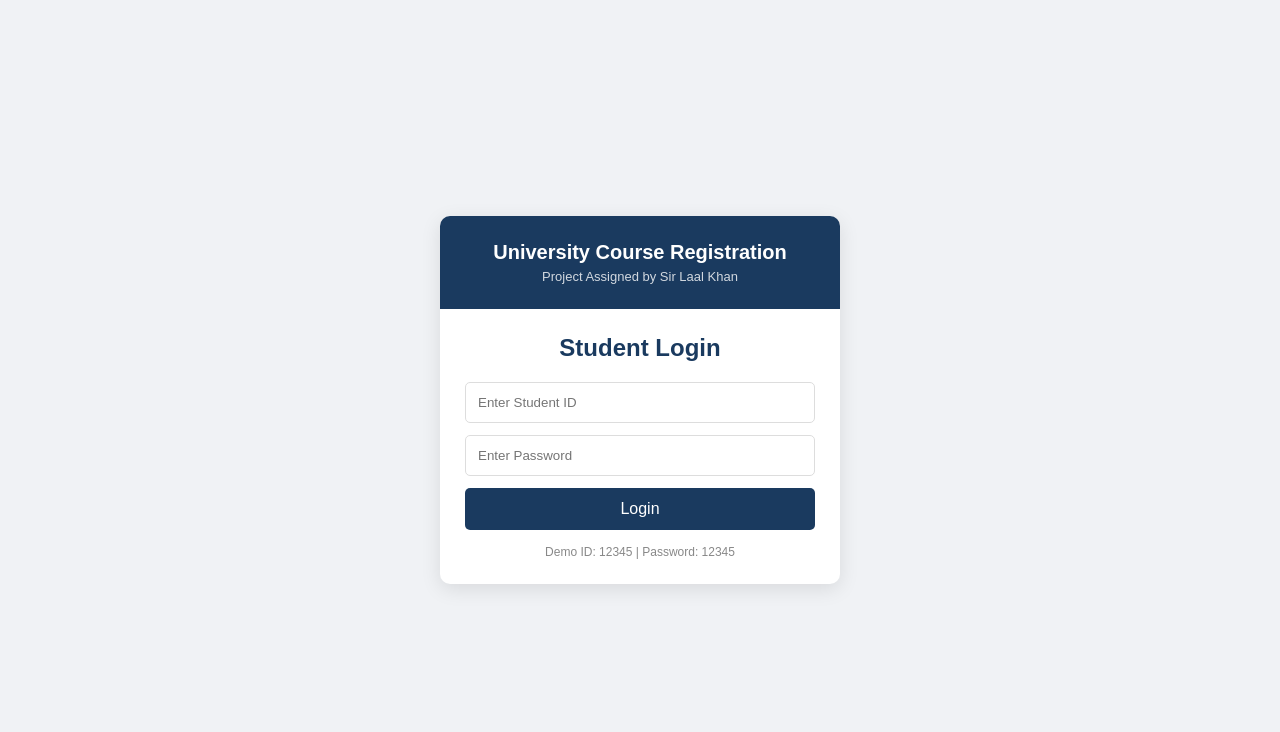
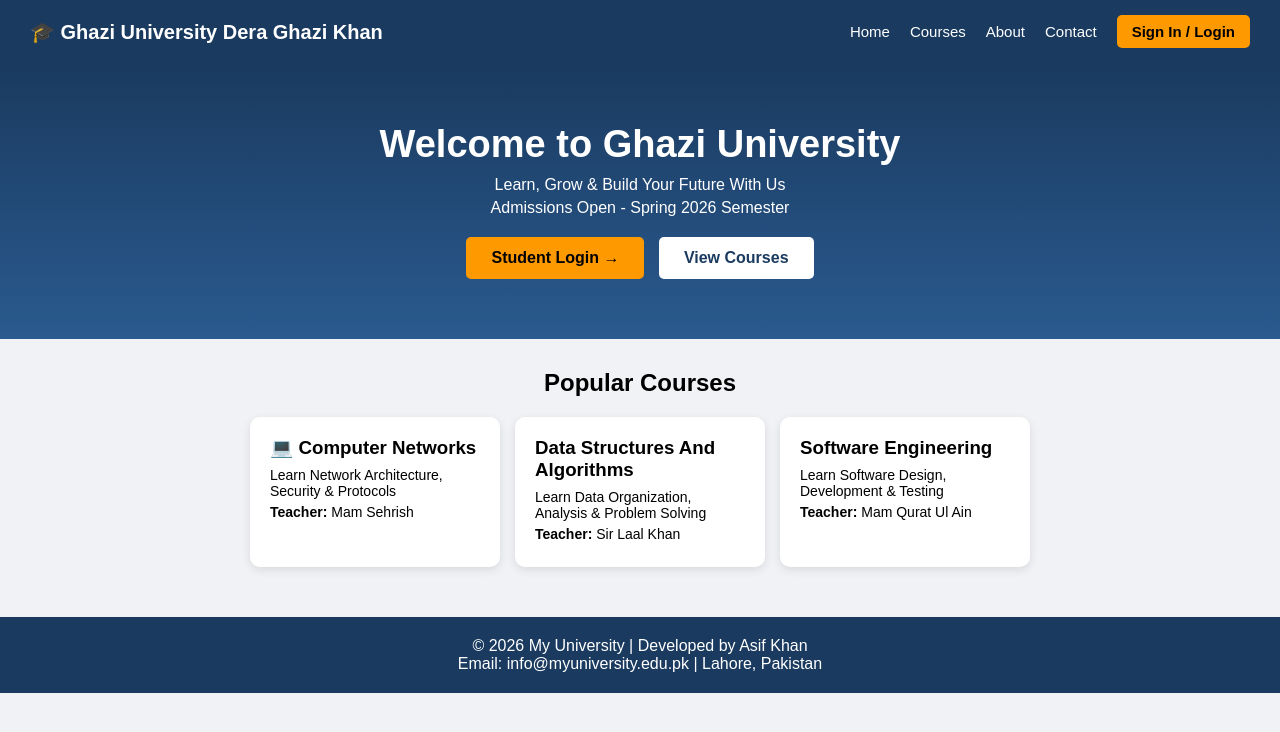
Before and after one commit to asifkhan27435426/course-registration-system, a plain HTML site: page index.html in a window 1280 px wide. Drawn offline with Linux system fonts and the light colour scheme.

Commit message:
homepage added

```diff
--- a/index.html
+++ b/index.html
@@ -3,24 +3,54 @@
 <head>
     <meta charset="UTF-8">
     <meta name="viewport" content="width=device-width, initial-scale=1.0">
-    <title>University Course Registration</title>
+    <title>University - Course Registration System</title>
     <link rel="stylesheet" href="style.css">
 </head>
 <body>
-    <div class="container">
-        <div class="header">
-            <h1>University Course Registration</h1>
-            <p>Project Assigned by Sir Laal Khan</p>
+    <nav class="navbar">
+        <div class="logo">🎓 Ghazi University Dera Ghazi Khan</div>
+        <div class="nav-links">
+            <a href="#">Home</a>
+            <a href="#courses">Courses</a>
+            <a href="#">About</a>
+            <a href="#">Contact</a>
+            <a href="login.html" class="login-btn">Sign In / Login</a>
         </div>
-        <div class="login-box">
-            <h2>Student Login</h2>
-            <input type="text" id="studentId" placeholder="Enter Student ID">
-            <input type="password" id="password" placeholder="Enter Password">
-            <button onclick="login()">Login</button>
-            <p id="message"></p>
-            <p class="note">Demo ID: 12345 | Password: 12345</p>
+    </nav>
+
+    <div class="hero">
+        <h1>Welcome to Ghazi University</h1>
+        <p>Learn, Grow & Build Your Future With Us</p>
+        <p>Admissions Open - Spring 2026 Semester</p>
+        <a href="login.html" class="hero-btn">Student Login →</a>
+        <a href="#courses" class="hero-btn2">View Courses</a>
+    </div>
+
+    <div class="home-courses" id="courses">
+        <h2>Popular Courses</h2>
+        <div class="cards-row">
+            <div class="home-card">
+                <h3>💻 Computer Networks</h3>
+                <p>Learn Network Architecture, Security & Protocols</p>
+                <p><b>Teacher:</b> Mam Sehrish</p>
+            </div>
+            <div class="home-card">
+                <h3>Data Structures And Algorithms</h3>
+                <p>Learn Data Organization, Analysis & Problem Solving</p>
+                <p><b>Teacher:</b> Sir Laal Khan</p>
+            </div>
+            <div class="home-card">
+                <h3>Software Engineering</h3>
+                <p>Learn Software Design, Development & Testing</p>
+                <p><b>Teacher:</b> Mam Qurat Ul Ain</p>
+            </div>
         </div>
     </div>
-    <script src="script.js"></script>
+
+    <footer>
+        <p>© 2026 My University | Developed by Asif Khan</p>
+        <p>Email: info@myuniversity.edu.pk | Lahore, Pakistan</p>
+    </footer>
+
 </body>
 </html>
--- a/style.css
+++ b/style.css
@@ -1,5 +1,10 @@
 * { margin: 0; padding: 0; box-sizing: border-box; font-family: Arial, sans-serif; }
-body { background: #f0f2f5; display: flex; justify-content: center; align-items: center; height: 100vh; }
+body { background: #f0f2f5; display: block; justify-content: center; align-items: center; height: 100vh; }
+
+
+/* Login Form Styles */
+
+.login-page { display: flex; justify-content: center; align-items: center; height: 100vh; }
 .container { width: 400px; background: white; border-radius: 10px; box-shadow: 0 5px 20px rgba(0,0,0,0.1); overflow: hidden; }
 .header { background: #1a3a5f; color: white; padding: 25px; text-align: center; }
 .header h1 { font-size: 20px; margin-bottom: 5px; }
@@ -13,7 +18,7 @@ body { background: #f0f2f5; display: flex; justify-content: center; align-items:
 .note { text-align: center; margin-top: 15px; font-size: 12px; color: #888; }
 
 
-/* Dashboard Styles */
+/* Dashboard and courses list Styles */
 .dash-container { width: 600px; background: white; border-radius: 10px; box-shadow: 0 5px 20px rgba(0,0,0,0.1); overflow: hidden; margin: 30px auto; }
 .course-list { padding: 20px; }
 .course-card { border: 1px solid #ddd; padding: 15px; margin-bottom: 12px; border-radius: 8px; display: flex; flex-direction: column; gap: 8px; }
@@ -22,5 +27,34 @@ body { background: #f0f2f5; display: flex; justify-content: center; align-items:
 #reg-msg { text-align: center; color: green; font-weight: bold; padding-bottom: 20px; }
 
 
-/* Stats ki styling */
+/* dash board main Stats ki styling  */
 .stats { display: flex; justify-content: center; gap: 20px; margin-top: 12px; background: rgba(255,255,255,0.15); padding: 10px; border-radius: 8px; }
+
+
+
+
+
+
+
+/*Home Page Styling*/
+/* ===== NAVBAR - HOME PAGE ===== */
+.navbar { display: flex; justify-content: space-between; align-items: center; background: #1a3a5f; color: white; padding: 15px 30px; flex-wrap: wrap; }
+.logo { font-size: 20px; font-weight: bold; }
+.nav-links { display: flex; align-items: center; gap: 20px; flex-wrap: wrap; }
+.nav-links a { color: white; text-decoration: none; font-size: 15px; }
+.login-btn { background: #ff9900; padding: 8px 15px; border-radius: 5px; color: black !important; font-weight: bold; }
+
+/* ===== HERO - HOME PAGE ===== */
+.hero { text-align: center; padding: 60px 20px; background: linear-gradient(#1a3a5f, #2a5a8f); color: white; }
+.hero h1 { font-size: 38px; margin-bottom: 10px; }
+.hero p { margin: 5px 0; }
+.hero-btn { display: inline-block; background: #ff9900; color: black; padding: 12px 25px; border-radius: 5px; text-decoration: none; font-weight: bold; margin: 15px 10px 0 0; }
+.hero-btn2 { display: inline-block; background: white; color: #1a3a5f; padding: 12px 25px; border-radius: 5px; text-decoration: none; font-weight: bold; margin-top: 15px; }
+
+/* ===== HOME COURSES ===== */
+.home-courses { padding: 30px 15px; text-align: center; max-width: 900px; margin: 0 auto; }
+.cards-row { display: flex; justify-content: center; gap: 15px; flex-wrap: wrap; margin-top: 20px; }
+.home-card { background: white; width: 250px; padding: 20px; border-radius: 10px; box-shadow: 0 3px 10px rgba(0,0,0,0.1); text-align: left; }
+.home-card h3 { margin-bottom: 8px; }
+.home-card p { margin-bottom: 5px; font-size: 14px; }
+footer { background: #1a3a5f; color: white; text-align: center; padding: 20px; margin-top: 20px; }
```
Also changed, not shown: login.html (added, +28 -0 lines).
